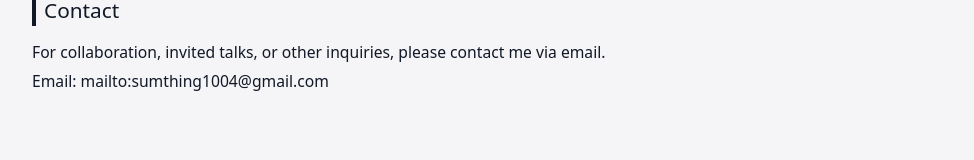
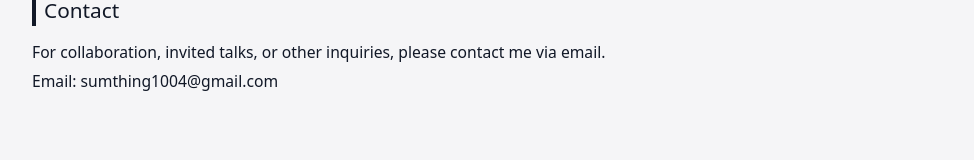
Before and after one commit to masamune-kimura/personal-website, a Next.js app: page /en in a window 1280 px wide. Shown: the part 1971-2131 px from the top of the page, without its empty margins (152-1126 px from the left). Built offline with nearby package versions, Linux system fonts and the light colour scheme.

Commit message:
Update xxx

```diff
--- a/app/en/page.tsx
+++ b/app/en/page.tsx
@@ -131,7 +131,7 @@ export default function EnglishHome() {
         </p>
         <p>
           Email:{" "}
-          <a href="mailto:sumthing1004@gmail.com">mailto:sumthing1004@gmail.com</a>
+          <a href="sumthing1004@gmail.com">sumthing1004@gmail.com</a>
         </p>
       </section>
     </>
```
